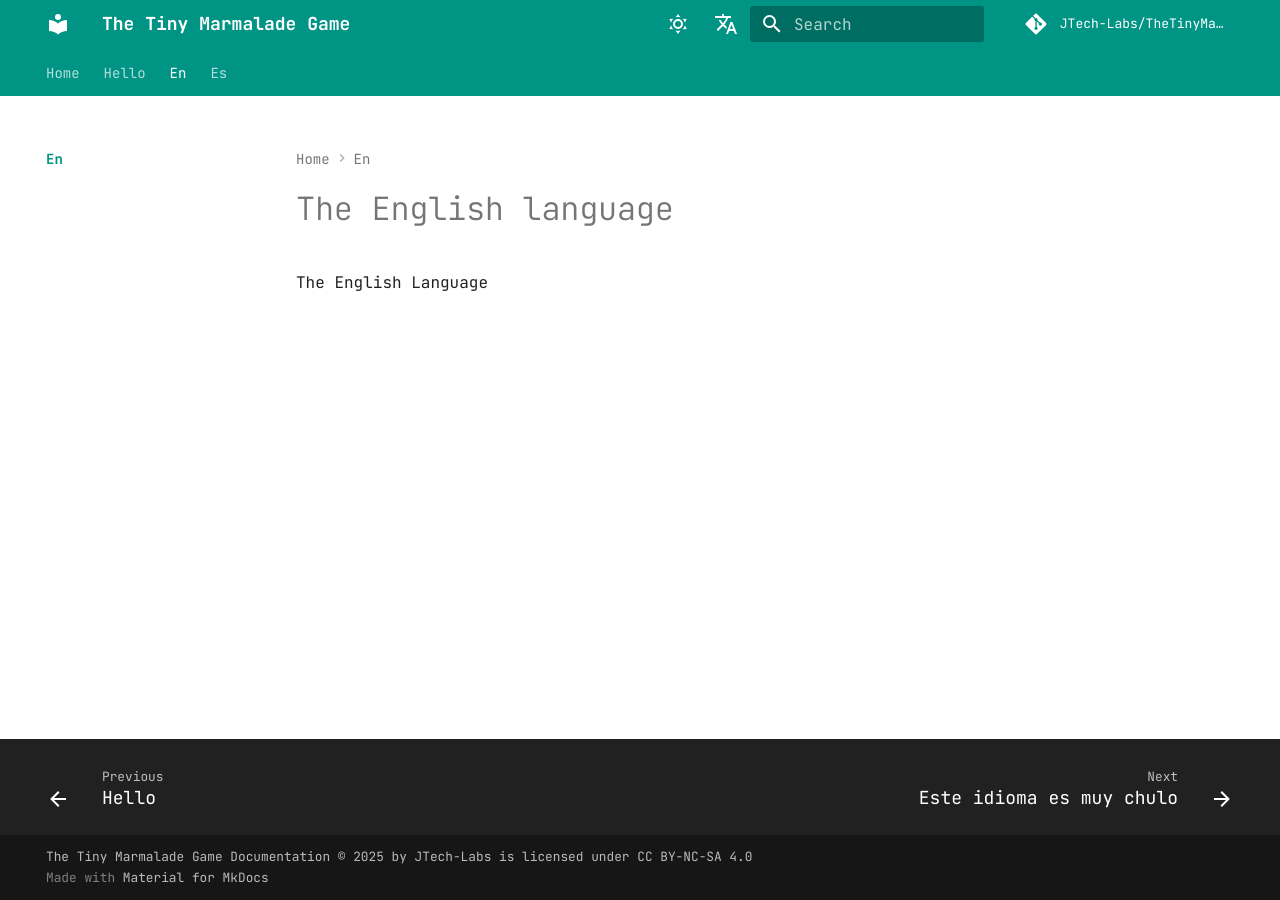
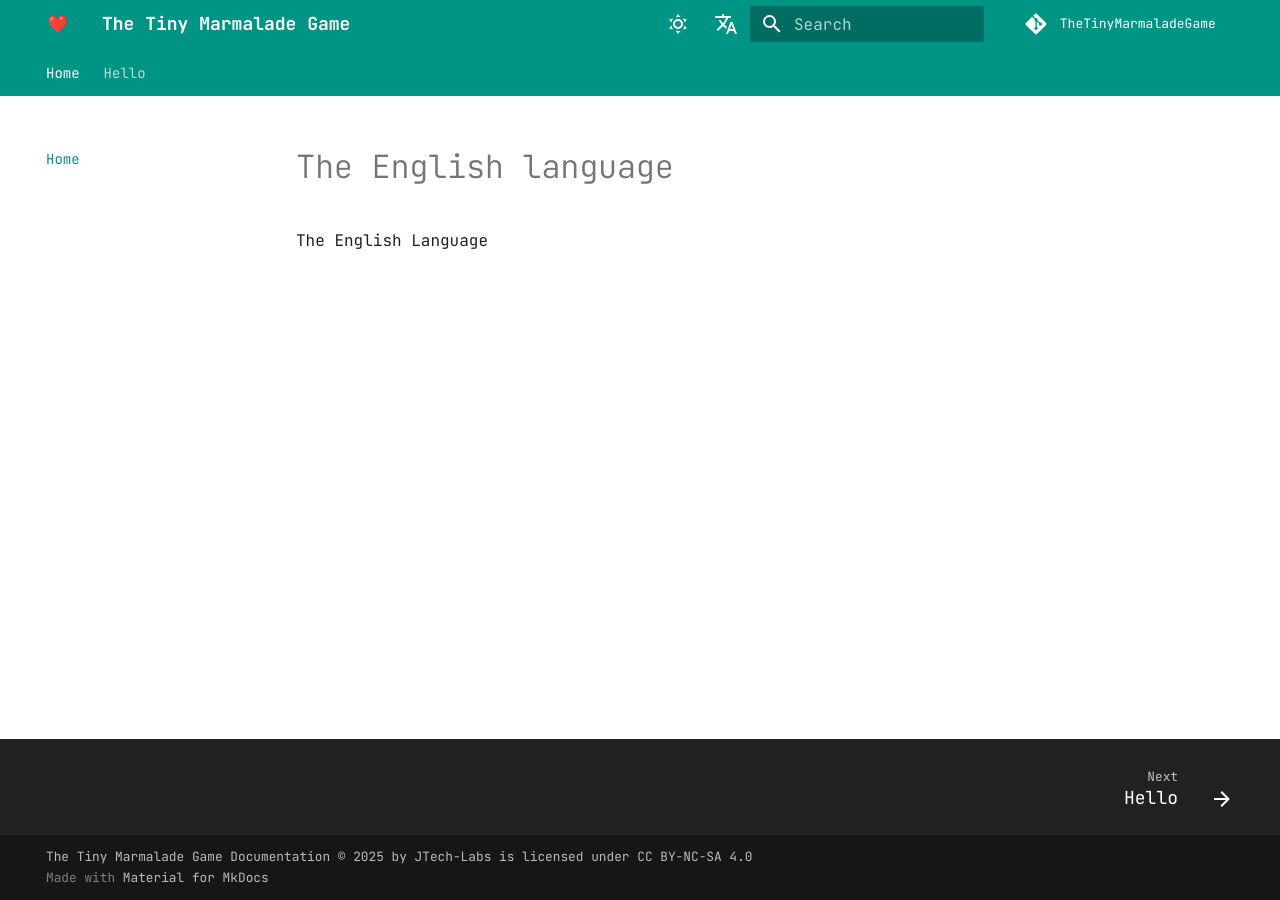
Before and after one commit to JTech-Labs/TheTinyMarmaladeGame, an MkDocs documentation site: the page built from docs/en/index.md, in a window 1280 px wide. Built offline with MkDocs 1.6.1 and Material for MkDocs 9.7.7, drawn with Linux system fonts in a browser that asks for light colours; comment, search, counter and statistics services are not loaded.

Commit message:
messing with MkDocs

```diff
--- a/mkdocs.yml
+++ b/mkdocs.yml
@@ -1,16 +1,17 @@
 site_name: The Tiny Marmalade Game
 site_url: https://jtech-labs.github.io/TheTinyMarmaladeGame
 repo_url: https://github.com/JTech-Labs/TheTinyMarmaladeGame
-repo_name: JTech-Labs/TheTinyMarmaladeGame
+repo_name: TheTinyMarmaladeGame
+docs_dir: docs
 copyright: The Tiny Marmalade Game Documentation &copy 2025 by JTech-Labs is licensed under CC BY-NC-SA 4.0
 
 extra:
   alternate:
     - name: English
-      link: /docs/en/
+      link: en/
       lang: en
     - name: Español
-      link: /docs/es/
+      link: es/
       lang: es
 # social:
 #   - icon: fontawesome/brands/mastodon
@@ -21,17 +22,20 @@
   - search
   - offline
 
-#markdown_extensions:
-#  - attr_list
-#  - md_in_html
-#  - pymdownx.superfences
-#  - pymdownx.highlight:
-#      anchor_linenums: true
-#      line_spans: __span
-#      pygments_lang_class: true
-#  - pymdownx.inlinehilite
-#  - pymdownx.snippets
-#  - pymdownx.superfences
+markdown_extensions:
+  - attr_list
+  - md_in_html
+  - pymdownx.superfences
+  - pymdownx.emoji:
+      emoji_index: !!python/name:material.extensions.emoji.twemoji
+      emoji_generator: !!python/name:material.extensions.emoji.to_svg
+  - pymdownx.highlight:
+      anchor_linenums: true
+      line_spans: __span
+      pygments_lang_class: true
+  - pymdownx.inlinehilite
+  - pymdownx.snippets
+  - pymdownx.superfences
 
 theme:
   name: material
@@ -43,8 +47,8 @@
   icon:
     repo: fontawesome/brands/git-alt
 
-  #logo: assets/ttm.png
-  #favicon: assets/ttm.png
+  logo: assets/ttm.png
+  favicon: assets/ttm.png
 
   features:
     - search.suggest
@@ -56,8 +60,8 @@
     - navigation.tabs
     - navigation.path
     - navigation.indexes
-    - toc.integrate
     - navigation.footer
+    - navigation.top
 
   palette:
       # Palette toggle for light mode
@@ -75,3 +79,7 @@
         toggle:
           icon: material/weather-night
           name: Switch to light mode
+
+nav:
+  - Home: en/index.md
+  - Hello: en/hello.md
```
Also changed, not shown: docs/Hello.md (deleted, +0 -2 lines), docs/en/hello.md (added, +1 -0 lines), docs/es/hello.md (added, +1 -0 lines), docs/index.md (deleted, +0 -1 lines), assets/images/icon.png (added), assets/images/welcomeScreen.png (added), docs/assets/ttm.png (added), 2 other files.
